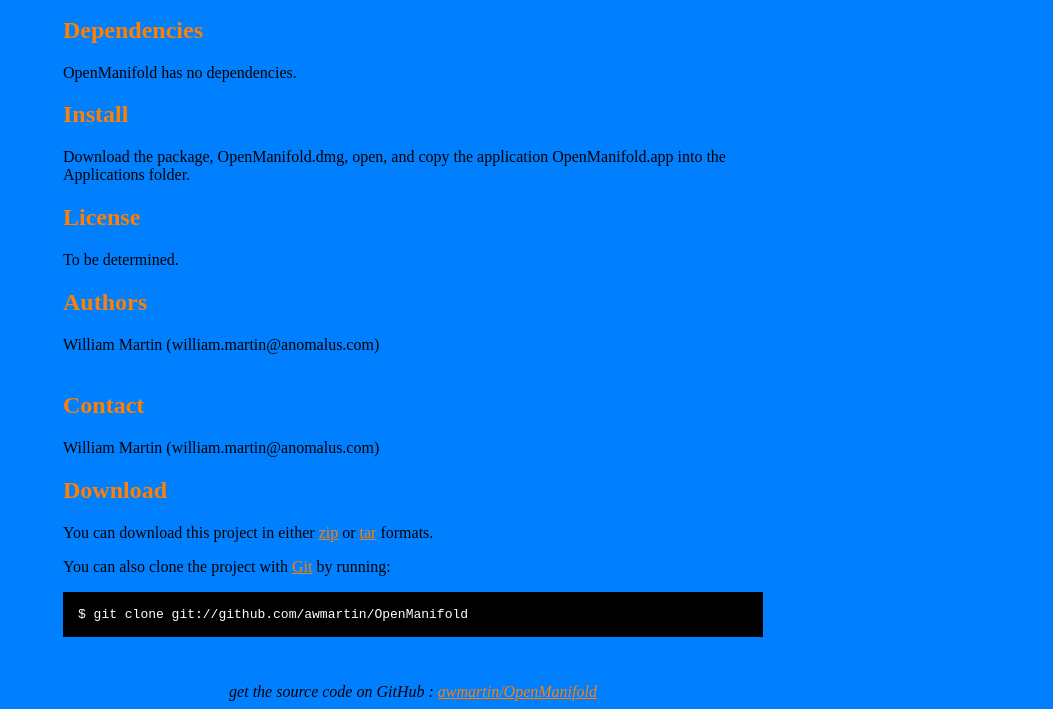
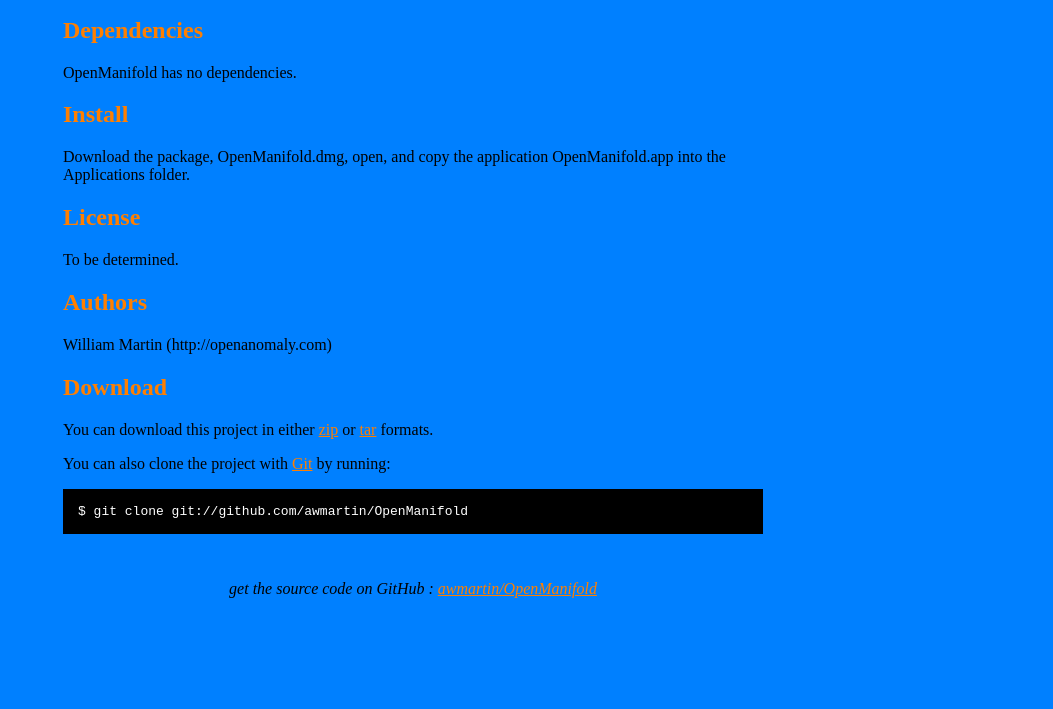
Before and after one commit to awmartin/OpenManifold, a plain HTML site: page index.html in a window 1280 px wide. Shown: the part 356-1065 px from the top of the page, without its empty margins (227-1280 px from the left). After the commit the page ends 962 px from the top, so only its background shows below. Drawn offline with Linux system fonts and the light colour scheme.

Commit message:
Removed email address from contact info.

```diff
--- a/index.html
+++ b/index.html
@@ -61,12 +61,7 @@ The geometry engine is intended to be robust enough to handle the details of cre
 <h2>License</h2>
 <p>To be determined.</p>
 <h2>Authors</h2>
-<p>William Martin (william.martin@anomalus.com)
-<br/>
-<br/>      </p>
-<h2>Contact</h2>
-<p>William Martin (william.martin@anomalus.com)
-<br/>      </p>
+<p>William Martin (http://openanomaly.com)</p>
 
 
     <h2>Download</h2>
```
